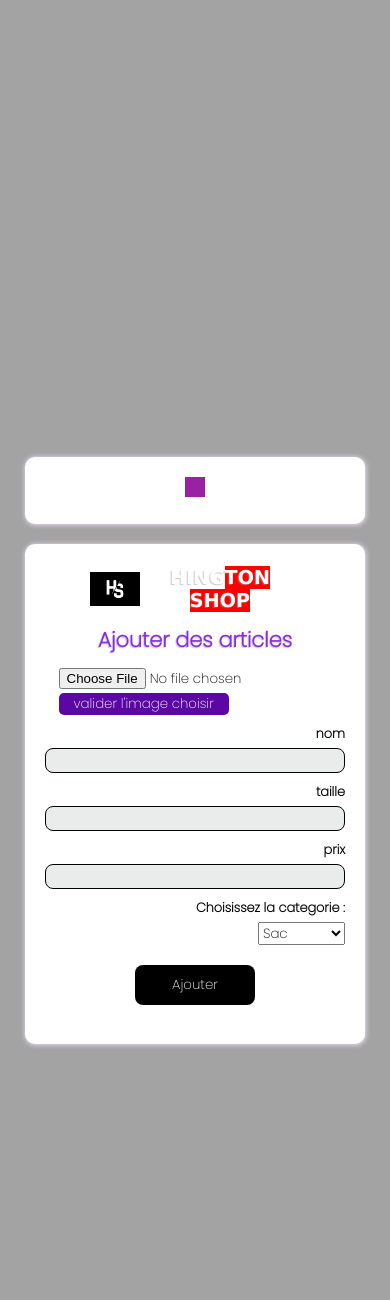
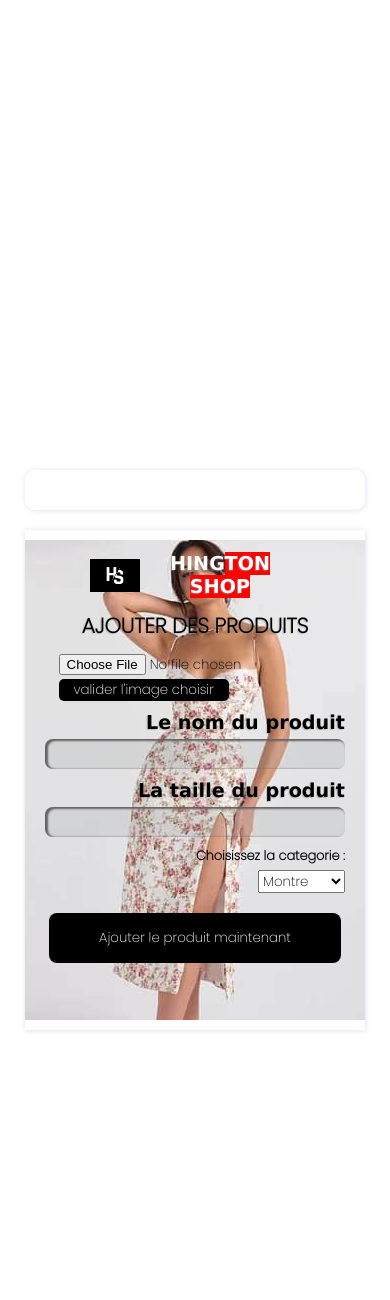
Before and after one commit to 2DYXBOSS/hington-shop, a Flask app: page /add_objet in a window 390 px wide. Shown: the top 1300 px of the page. Run offline with Flask 3, Linux system fonts and the light colour scheme; grey boxes are pictures that could not be loaded.

Commit message:
first commit

```diff
--- a/static/CSS/ajout.css
+++ b/static/CSS/ajout.css
@@ -16,7 +16,7 @@ h1,h2 {
     body {
         width: 100%;
 
-        background-color: rgb(163, 163, 163);
+        background-color: rgb(255, 255, 255);
     }
     a {
         text-decoration: none;
@@ -26,14 +26,14 @@ h1,h2 {
     header {
         width: 100%;
         height: 1500px;
-        background-color: rgb(163, 163, 163);
+        background-color: rgb(255, 255, 255);
         display: flex;
         justify-content: center;
         align-items: center;
     }
     .dex2 {
         width: 100%;
-        background-color: rgb(163, 163, 163);
+        /* background-color: rgb(255, 255, 255); */
 
         display: flex;
         justify-content: center;
@@ -48,7 +48,8 @@ h1,h2 {
         width: 340px;
         height: 500px;
 
-        background-color: white;
+        background-color: rgb(189, 36, 36);
+        background: url(/static/IMAGE/im4.jpg) 50% no-repeat;
         /* border-top-left-radius: 10px;
         border-bottom-left-radius: 10px;
         border-top-right-radius: 10px;
@@ -64,7 +65,7 @@ h1,h2 {
         /* height: 480px; */
         width: 340px;
 
-        background-color: white;
+        /* background-color: white; */
 
         padding: 20px;
         display: flex;
@@ -73,9 +74,9 @@ h1,h2 {
         box-shadow: 0.5px 0.5px 5px 0.5px rgb(232, 223, 241);
         flex-direction: column;
     }
-    #vjk {
+    /* #vjk {
         border-radius: 10px;
-    }
+    } */
     #vjk1 {
         margin-bottom: 20px;
         border-radius: 10px;
@@ -86,7 +87,7 @@ h1,h2 {
     .hea2 {
         height: 12%;
         width: 100%;
-        background-color: white;
+        /* background-color: white; */
         display: flex;
         align-items: center;
         justify-content: end;
@@ -96,7 +97,7 @@ h1,h2 {
     .formulaire {
         height: 73%;
         width: 100%;
-        background-color: white;
+        /* background-color: white; */
         display: flex;
         align-items: end;
         justify-content: start;
@@ -112,18 +113,18 @@ h1,h2 {
 
     }
     .formulaire input{
-        height: 25px;
+        height: 30px;
         width: 100%;
         background-color: rgba(146, 151, 151, 0.192);
-        border: 1px solid black;
+        border: none;
         border-radius: 8px;
         color: black;
         outline: none;
         padding-left: 10px;
+        box-shadow: inset 2px 1px 2px 1px rgb(99, 99, 99);
     }
     .formulaire button{
-        height: 40px;
-        width: 40%;
+        padding: 15px 50px;
         background-color: black;
         border-radius: 8px;
         color: white;
@@ -133,15 +134,13 @@ h1,h2 {
 
     }
     .formulaire button:hover{
-        height: 40px;
-        width: 40%;
-        background-color:  white;
+        padding: 15px 50px;
+        background-color:  rgb(255, 0, 0);
         border-radius: 8px;
-        color: black;
+        color: rgb(255, 255, 255);
         border: none;
         margin: 0 auto;
         outline: none;
-        border: 1px solid black;
     }
 
 
@@ -186,7 +185,7 @@ h1,h2 {
         /* height: 480px; */
         width: 340px;
         height: 466px;
-        background-color: white;
+        /* background-color: white; */
         /* border-top-left-radius: 10px;
         border-bottom-left-radius: 10px;
         border-top-right-radius: 10px;
@@ -201,7 +200,7 @@ h1,h2 {
     .mp1 {
         /* height: 480px; */
 
-        background-color: white;
+        /* background-color: white; */
         /* border-top-left-radius: 10px;
         border-bottom-left-radius: 10px;
         border-top-right-radius: 10px;
@@ -241,7 +240,7 @@ h1,h2 {
     .hea2 {
         height: 12%;
         width: 100%;
-        background-color: white;
+        /* background-color: white; */
         display: flex;
         align-items: center;
         justify-content: end;
@@ -251,7 +250,7 @@ h1,h2 {
     .formulaire {
         height: 73%;
         width: 100%;
-        background-color: white;
+        /* background-color: white; */
         display: flex;
         align-items: end;
         justify-content: start;
@@ -314,14 +313,14 @@ h1,h2 {
     header {
         width: 100%;
         height: 4000px;
-        background-color: white;
+        background-color: rgb(156, 32, 32);
         display: flex;
         justify-content: center;
         align-items: center;
     }
     .dex2 {
         width: 100%;
-        background-color: white;
+        background-color: rgb(219, 21, 21);
         height: 100%;
         display: flex;
         justify-content: center;
@@ -334,7 +333,7 @@ h1,h2 {
     .mp {
         height: 800px;
         width: 550px;
-        background-color: black;
+        background-color: rgb(231, 19, 19);
         border-top-left-radius: 10px;
         border-bottom-left-radius: 10px;
         border-top-right-radius: 10px;
--- a/templates/boutique.html
+++ b/templates/boutique.html
@@ -23,48 +23,21 @@
                 {% if filename %}
                 <img src="{{ url_for('display_image', filename=filename) }}"  height="400px" width="340px" alt="" >
                 {% endif %}
-                <a href="/admining">
-                    <img src="{{ url_for('static', filename='IMAGES/home-removebg-preview.png')}}" style="filter: invert(15%) sepia(59%) saturate(7268%) hue-rotate(272deg) brightness(63%) contrast(111%);" height="20px" width="20px" alt="">
-                </a>
+
+
             </div>
             <div class="mp" id="vjk">
-                <!-- {% with messages = get_flashed_messages() %}
-                    {% if messages %}
-                    <ul style="text-align: center;">
-                        {% for message in messages %}
-                        <li style="color: green;list-style-type: none;font-size: 0.8rem;">{{ message }}</li>
-                        {% endfor %}
-                    </ul>
-                    {% endif %}
-                    {% endwith %} -->
+
                 <div class="hea2">
                     <div class="pes">
                         <img src="{{ url_for('static', filename='IMAGE/logo.jpg')}}" width="50px" alt="">
                         <h1 id="logo">HING<span id="logo1">TON SHOP</span></h1>
                     </div>
                 </div>
-                {% with messages = get_flashed_messages() %}
-                    {% if messages %}
-                    <ul style="text-align: center;">
-                        {% for message in messages %}
-                        <li style="color: red;list-style-type: none;font-size: 0.5rem;">{{ message }}</li>
-                        {% endfor %}
-                    </ul>
 
-                    {% endif %}
-                    {% endwith %}
                 <div class="hea2">
-                    <h2 style="color: blueviolet;font-size: 1.3rem;margin-bottom: 10px;">Ajouter des articles</h2>
+                    <h2 style="color: rgb(0, 0, 0);font-size: 1.3rem;margin-bottom: 10px;">AJOUTER DES PRODUITS</h2>
                 </div>
-
-<!--
-                {% if filename %}
-                <div class="livr1">
-                    <img src="{{ url_for('display_image', filename=filename) }}" width="100%" height="50%" >
-                    <p>{{filename}} merci bien</p>
-                </div>
-                {% endif %} -->
-
 
                 <form method="post" action="/add_objet" enctype="multipart/form-data">
                     <dl>
@@ -73,7 +46,7 @@
                         </p>
                     </dl>
                     <p>
-                        <input required  style="padding: 1px 15px;background-color: rgb(90, 7, 163);color: white;border: none;border-radius: 5px;" type="submit" value="valider l'image choisir" class="btn btn-info">
+                        <input required  style="padding: 1px 15px;background-color: rgb(0, 0, 0);color: white;border: none;border-radius: 5px;" type="submit" value="valider l'image choisir" class="btn btn-info">
                     </p>
                 </form>
 
@@ -82,20 +55,20 @@
 
                     <input type="text" style="opacity: 0;height: 0;width: 0;"  value="{{filename}}" name="image">
                     {% endif %}
-                    <label >nom</label>
+                    <label ><h1 id="logo" style="color: rgb(0, 0, 0);">Le nom du produit</h1></label>
                     <input required  type="text" name="nom" id="">
-                    <label >taille</label>
+                    <label ><h1 id="logo" style="color: rgb(0, 0, 0);">La taille du produit</h1></label>
                     <input required type="text" name="description" id="">
-                    <label >prix</label>
-                    <input  required type="text" name="prix" id="">
+
+                    <input  type="text" value="0" name="prix" id=""  style="opacity: 0;height: 0;width: 0;">
 
 
                     <label for="selectOption">Choisissez la categorie :</label>
 
                     <select id="selectOption" name="selectOptione">
-                        <option value="Sac">Sac</option>
+                        <option value="Sac">Montre</option>
                         <option value="Vetement">Vetement</option>
-                        <option value="Fourniture">Livre</option>
+
                     </select>
 
 
@@ -103,7 +76,7 @@
 
 
 
-                    <button type="submit" style="margin-top: 20px;">Ajouter</button>
+                    <button type="submit" style="margin-top: 20px;">Ajouter le produit maintenant</button>
                 </form>
             </div>
         </div>
```
Also changed, not shown: static/CSS/vente.css (+47 -18 lines), templates/vente.html (+23 -9 lines), static/uploads/photo_5924887950561231200_x.jpg (added).
